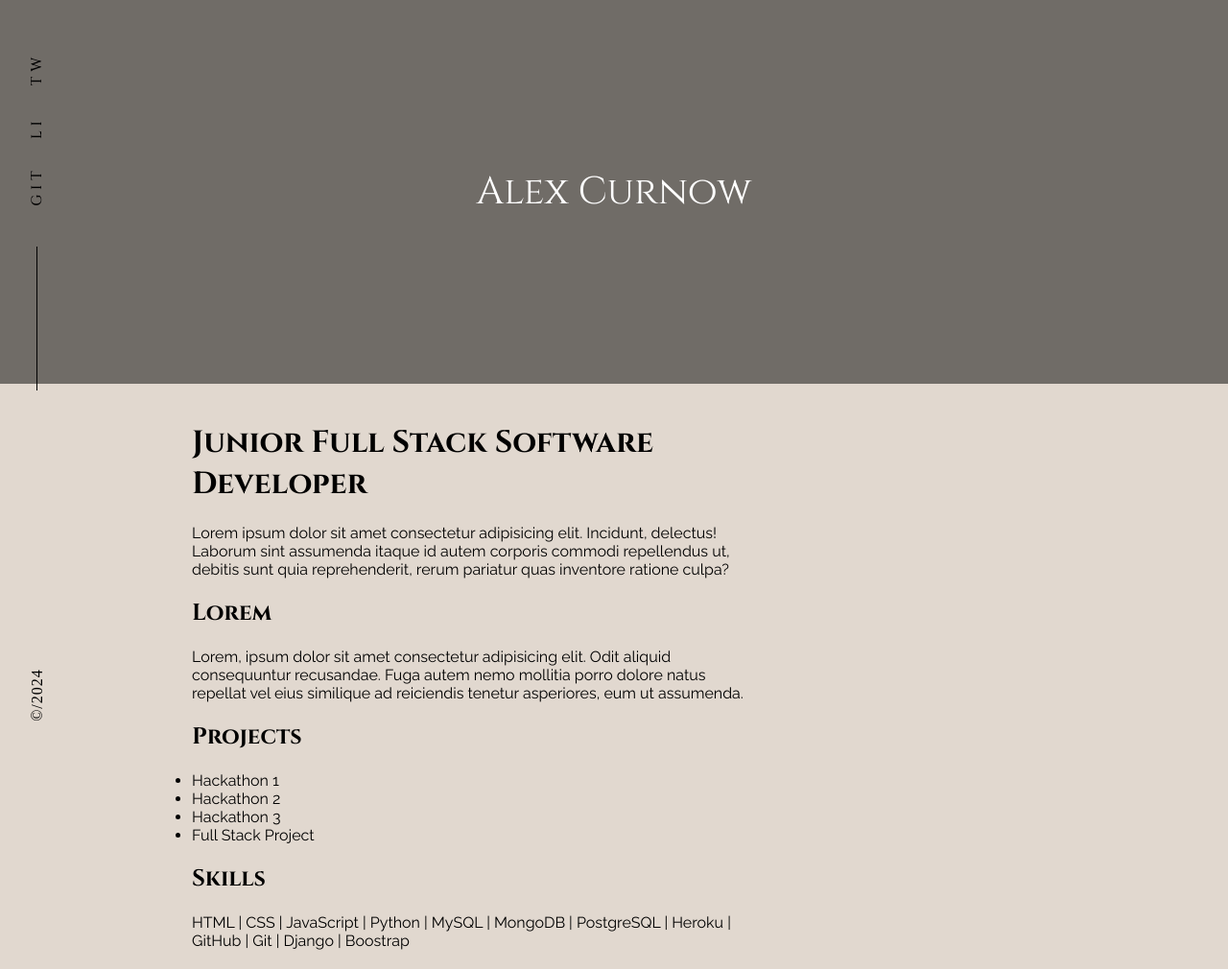
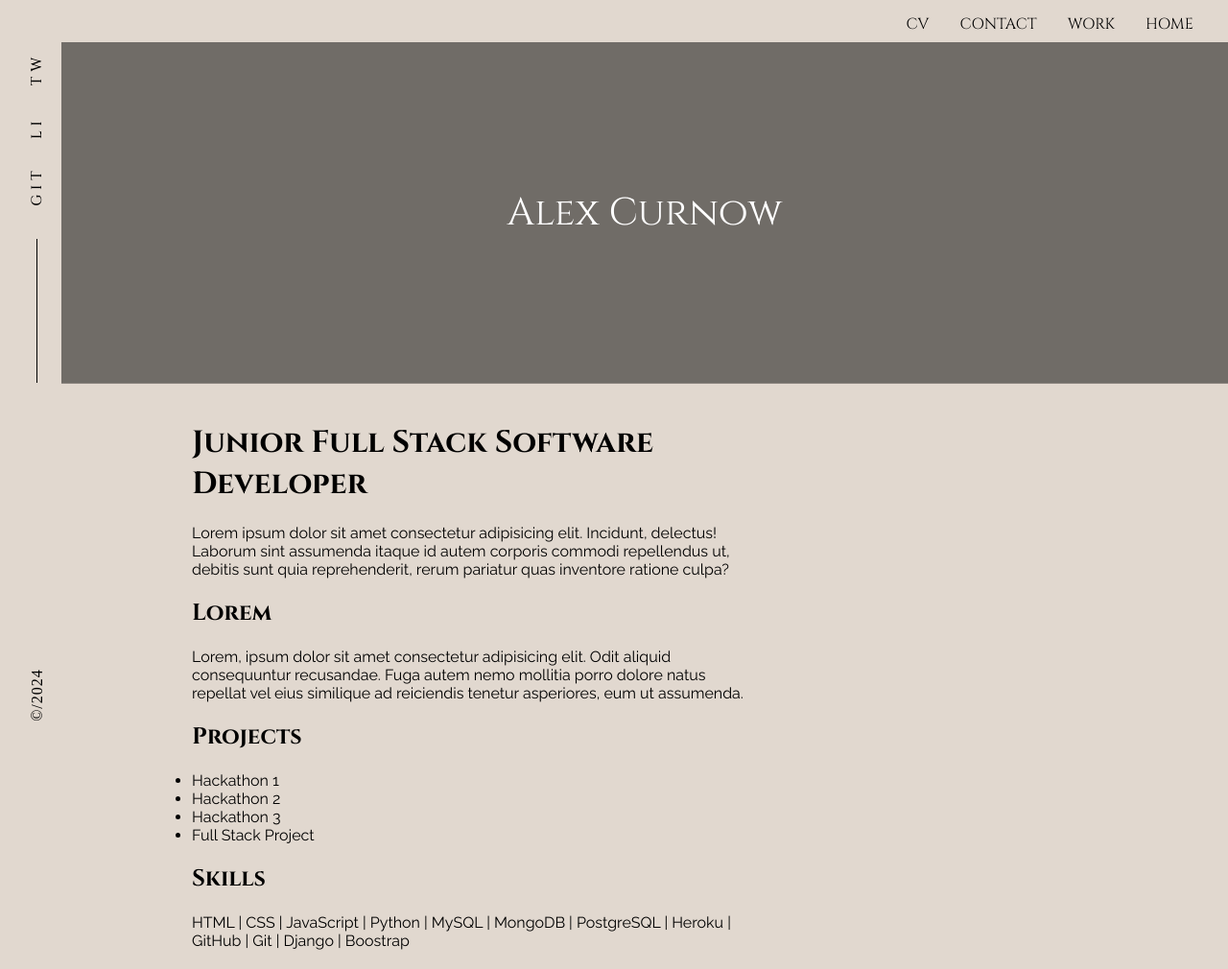
Before and after one commit to alexcurnow96/alexcurnow-resume, a plain HTML site: page about.html in a window 1280 px wide. Shown: the whole page at 96% size. Drawn offline with Linux system fonts and the light colour scheme.

Commit message:
Styled top navbar

```diff
--- a/about.html
+++ b/about.html
@@ -13,7 +13,7 @@
 
 <body class="bg-nude">
 
-<!--        NAVIGATION BAR          -->
+<!--        NAVIGATION BARS          -->
     <div class="nav-left">
         <div class="nav-left-item">
             <a href="#" class="nav-left-link">TW</a>
@@ -28,6 +28,25 @@
             <div class="copyright">©/2024</div>
         </div>
     </div>
+
+    <div class="nav-top">
+        <div class="nav-line2 nav-bg">
+
+        </div>
+        <div class="nav-top-item">
+            <a href="index.html" class="nav-top-link right-link">HOME</a>
+        </div>
+        <div class="nav-top-item">
+            <a href="#" class="nav-top-link">WORK</a>
+        </div>
+        <div class="nav-top-item">
+            <a href="#" class="nav-top-link">CONTACT</a>
+        </div>
+        <div class="nav-top-item">
+            <a href="#" class="nav-top-link">CV</a>
+        </div>
+    </div>
+
 
 <!--        HEADER         -->
 
--- a/assets/css/style.css
+++ b/assets/css/style.css
@@ -126,6 +126,11 @@
         font-size: 20px;
     }
 
+    .description a {
+        text-decoration: none;
+        color: #000000;
+    }
+
     .section-right h2 {
         font-family: 'Cinzel', sans-serif;
         font-weight: 200;
@@ -179,13 +184,28 @@
 
     .nav-line {
         width: 1px;
-        height: 150px;
         background-color: #000000;
-        margin-top: 10px;
-        margin-bottom: 88px;
+        margin-top: 2px;
+        margin-bottom: 2px;
     }
 
+    .nav-top {
+        flex-direction: row;
+        overflow: hidden;
+    }
 
+    .nav-top-link {
+        float: right;
+        text-decoration: none;
+        text-align: center;
+        padding: 14px 16px;
+        font-family: 'Cinzel', sans-serif;
+        color: #000000;
+    }
+
+    .right-link {
+        margin-right: 20px;
+    }
 
     .hero-image {
         background-image: linear-gradient(rgba(0,0,0,0.5), rgba(0,0,0,0.5));
@@ -194,6 +214,7 @@
         background-repeat: no-repeat;
         background-size: cover;
         position: relative;
+        margin-left: 5%;
     }
 
     .hero-text {
```
Also changed, not shown: index.html (+1 -18 lines).
